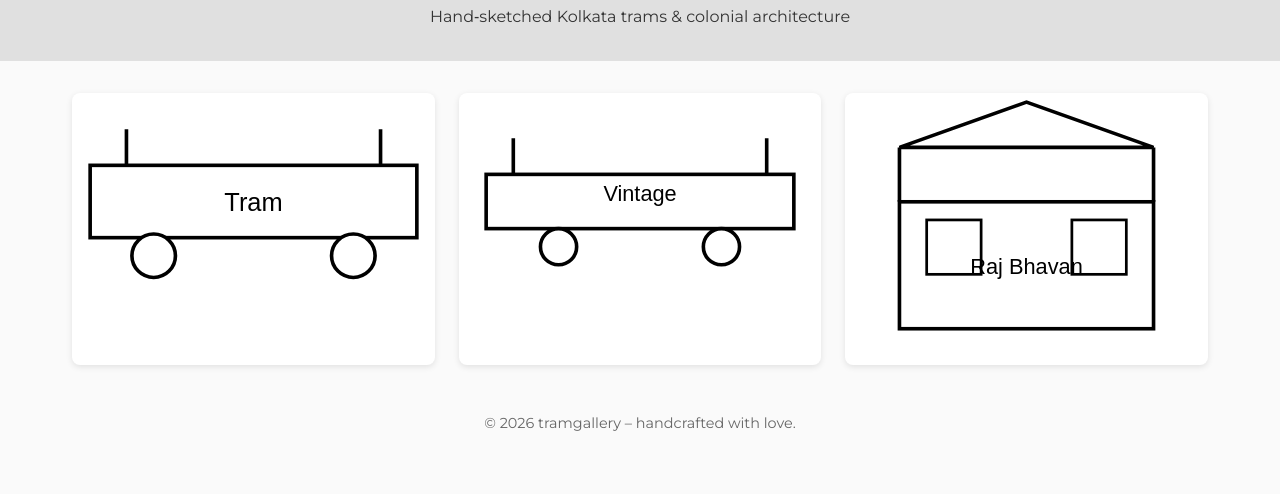
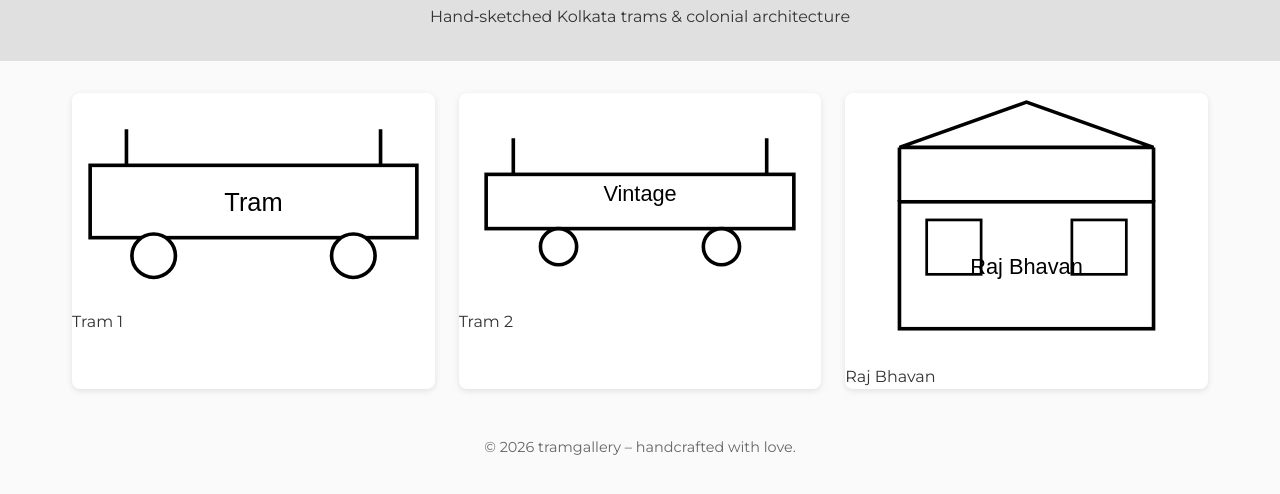
Before and after one commit to xiaa-si/tramgallery, a plain HTML site: page index.html in a window 1280 px wide. Shown: the part 88-582 px from the top of the page. Drawn offline with Linux system fonts and the light colour scheme.

Commit message:
Add semantic HTML structure to index.html (header, main, section, article, figure/figcaption)

```diff
--- a/index.html
+++ b/index.html
@@ -10,28 +10,41 @@
     <link rel="stylesheet" href="style.css">
 </head>
 <body>
+    <!-- Site header -->
     <header>
         <h1>Tram Gallery</h1>
         <p>Hand‑sketched Kolkata trams & colonial architecture</p>
     </header>
 
-    <main class="gallery">
-        <!-- Tram sketch 1 -->
-        <figure class="item" data-desc="The iconic 1930s electric tram that still runs on Chowringhee Road.">
+    <!-- Main content area -->
+    <main>
+        <!-- Gallery section – holds all sketches -->
+        <section class="gallery" aria-label="Tram and building sketches">
+            <!-- Each sketch is an article for better semantics -->
+            <article class="item" data-desc="The iconic 1930s electric tram that still runs on Chowringhee Road.">
+                <figure>
                     <img src="tram1.svg" alt="Sketch of a Kolkata tram">
+                    <figcaption>Tram 1</figcaption>
                 </figure>
+            </article>
 
-        <!-- Tram sketch 2 -->
-        <figure class="item" data-desc="A vintage tram with open windows, often seen near the Howrah Bridge.">
+            <article class="item" data-desc="A vintage tram with open windows, often seen near the Howrah Bridge.">
+                <figure>
                     <img src="tram2.svg" alt="Sketch of a vintage Kolkata tram">
+                    <figcaption>Tram 2</figcaption>
                 </figure>
+            </article>
 
-        <!-- Colonial building sketch -->
-        <figure class="item" data-desc="The grand Raj Bhavan, a reminder of British colonial architecture.">
+            <article class="item" data-desc="The grand Raj Bhavan, a reminder of British colonial architecture.">
+                <figure>
                     <img src="building1.svg" alt="Sketch of a colonial building">
+                    <figcaption>Raj Bhavan</figcaption>
                 </figure>
+            </article>
+        </section>
     </main>
 
+    <!-- Site footer -->
     <footer>
         <p>© 2026 tramgallery – handcrafted with love.</p>
     </footer>
```
Lines whose indentation alone changed are shown as unchanged.
